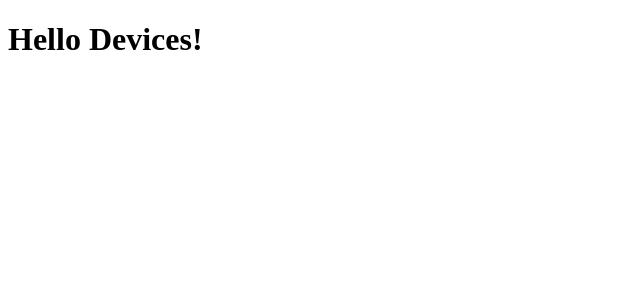
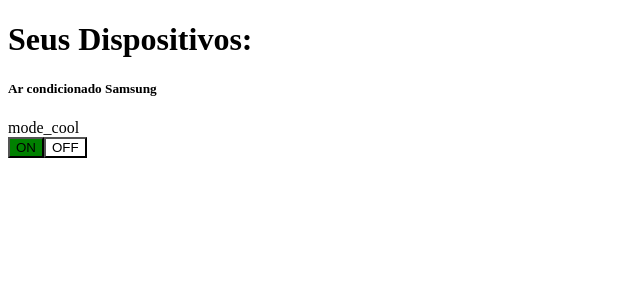
Before and after one commit to Pairon03/IIOT, a Vue app in the folder DOMOTICA/domotica/: page / in a window 1280 px wide. Shown: the top 300 px of the page, without its empty margins (0-640 px from the left). Built offline with nearby package versions, Linux system fonts and the light colour scheme; the HTML template or start-up script is replaced by a standard one.

Commit message:
Botões ON/OFF
Botões mudam de cores dependendo do estado do device, ligado ou desligado.

```diff
--- a/DOMOTICA/domotica/src/views/Devices.vue
+++ b/DOMOTICA/domotica/src/views/Devices.vue
@@ -1,15 +1,53 @@
 <script setup lang="ts">
-import { ref } from 'vue';
+import { Device } from '@/models/devices';
+import { ref, reactive } from 'vue';
+
+const ar: Device = reactive(new Device());
+ar.name = 'Ar condicionado Samsung';
+ar.state = true;
+ar.icon = 'mode_cool';
+
+const tv: Device = reactive(new Device());
+tv.name = 'Smart TV LG';
+tv.icon = 'tv';
+
+const iluminacao: Device = reactive(new Device());
+iluminacao.name = 'Lâmpada Led';
+iluminacao.state = true;
+iluminacao.icon = 'light';
 
 
 </script>
 
 <template>
-    <h1>Hello Devices!</h1>
+    <h1>Seus Dispositivos: </h1>
 
+    <div>
+        <h5>{{ ar.name }}</h5>
+        <span class="icons material-icons-round">{{ ar.icon }}</span>
+        <div :class="`button-${ar.state}`">
+            <button class="on">ON</button>
+            <button class="off">OFF</button>
+        </div>
+    </div>
 
 </template>
 
 <style scoped lang="scss">
-
+    .button-true{
+        .on{
+            background-color: green;
+        }
+        .off{
+            background-color: white;
+        }
+    }
+    .button-false{
+        .on{
+            background-color: white;
+        }
+        .off{
+            background-color: red;
+        }
+    }
 </style>
```
